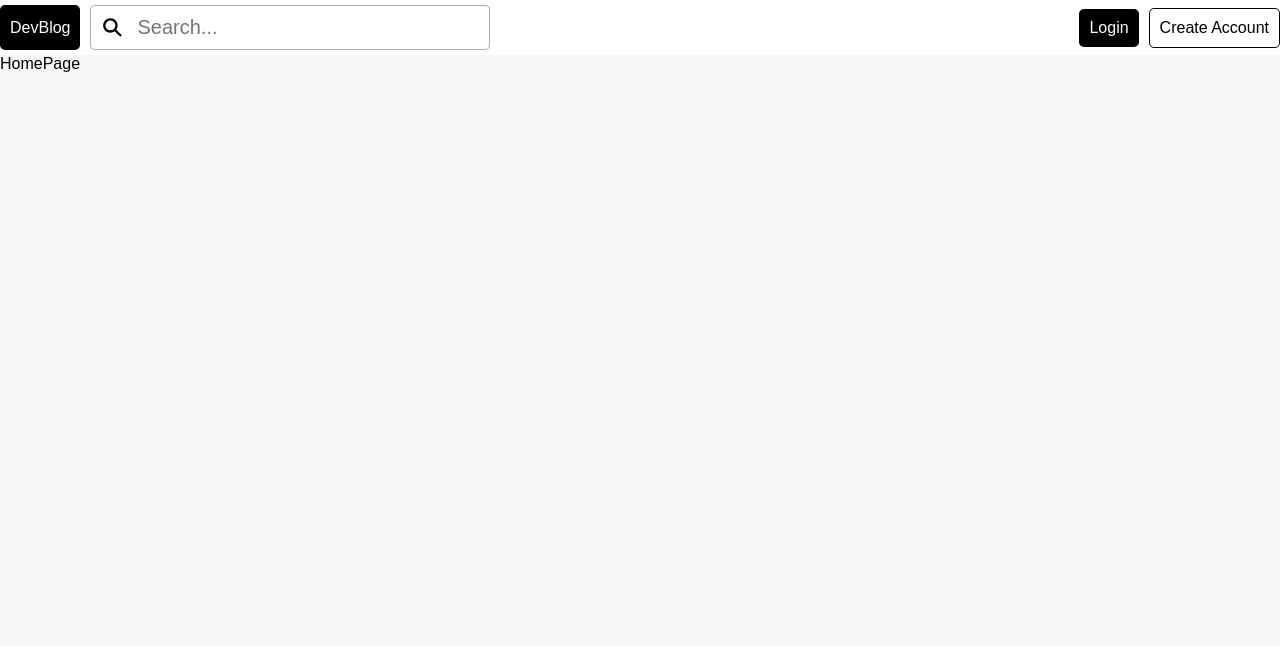
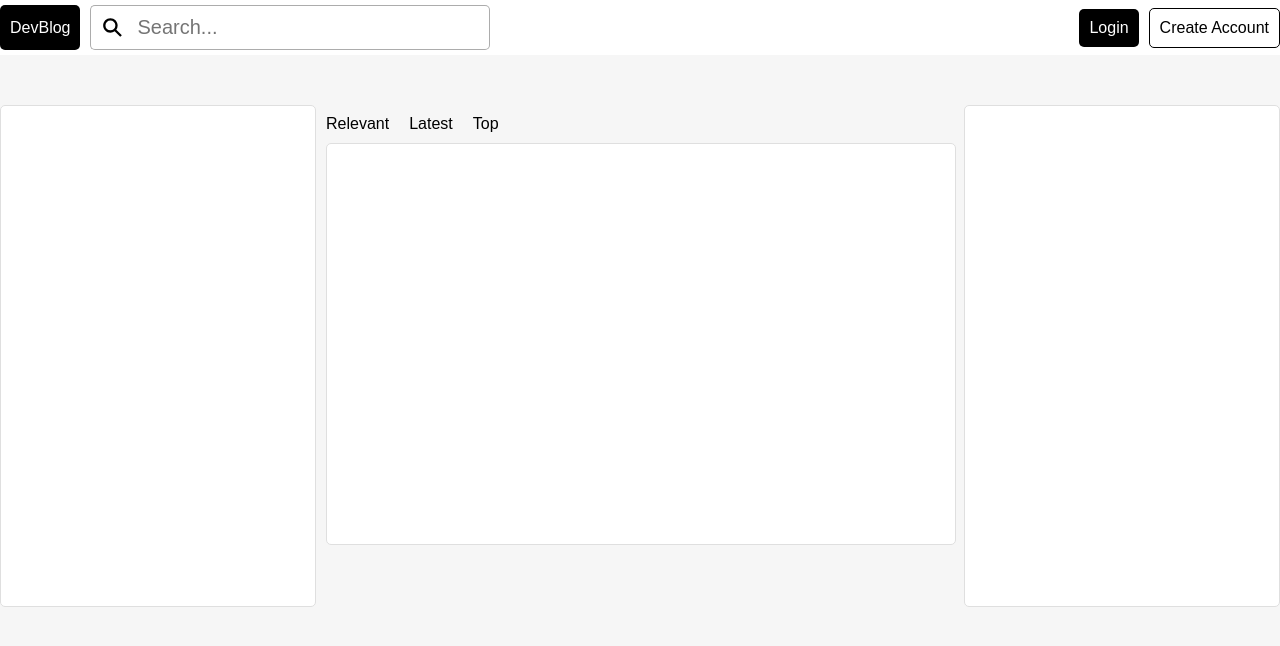
Before and after one commit to atanas-zlatev-98/Dev-Blog, a React (Vite) app in the folder client/: page / in a window 1280 px wide. Shown: the top 646 px of the page. Built offline with nearby package versions, Linux system fonts and the light colour scheme; a web font is replaced by a local one.

Commit message:
home page structure

```diff
--- a/client/src/App.jsx
+++ b/client/src/App.jsx
@@ -1,20 +1,21 @@
-import { Router,Route, Routes } from 'react-router-dom';
-import HomePage from './components/pages/home/HomePage';
-import './App.scss'
-import NavigationBar from './components/navigation/NavigationBar';
+import { Router, Route, Routes } from "react-router-dom";
+import HomePage from "./components/pages/home/HomePage";
+import "./App.scss";
+import NavigationBar from "./components/navigation/NavigationBar";
 
 function App() {
-
   return (
-   <>
-   <div className='main'>
-    <NavigationBar/>
-    <Routes>
-      <Route path='/' element={<HomePage/>}/>
-    </Routes>
-   </div>
-   </>
-  )
+    <>
+      <div className="main">
+        <NavigationBar />
+        <div className="pages">
+          <Routes>
+            <Route path="/" element={<HomePage />} />
+          </Routes>
+        </div>
+      </div>
+    </>
+  );
 }
 
-export default App
+export default App;
--- a/client/src/App.scss
+++ b/client/src/App.scss
@@ -4,4 +4,15 @@
 }
 .main {
   background-color: #f6f6f6;
+  display: flex;
+  justify-content: center;
+  align-items: center;
+  flex-direction: column;
 }
+
+.pages {
+    max-width: 1440px;
+    width: 100%;
+    height: 100vh;
+    // background-color: red;
+}
--- a/client/src/components/pages/home/HomePage.jsx
+++ b/client/src/components/pages/home/HomePage.jsx
@@ -1,10 +1,23 @@
-import React from 'react'
-import './HomePage.style.scss';
+import React from "react";
+import "./HomePage.style.scss";
 
 const HomePage = () => {
   return (
-    <div>HomePage</div>
-  )
-}
+    <div className="home-page">
+      <div className="left-side-bar"></div>
+      <div className="center-content">
+        <div className="headings">
+          <ul>
+            <li>Relevant</li>
+            <li>Latest</li>
+            <li>Top</li>
+          </ul>
+        </div>
+        <div className="content"></div>
+      </div>
+      <div className="right-side-bar"></div>
+    </div>
+  );
+};
 
-export default HomePage
+export default HomePage;
--- a/client/src/components/pages/home/HomePage.style.scss
+++ b/client/src/components/pages/home/HomePage.style.scss
@@ -0,0 +1,48 @@
+.home-page {
+  display: flex;
+  justify-content: space-between;
+  padding: 50px 0px;
+  gap: 10px;
+}
+.left-side-bar {
+  width: 350px;
+  background-color: white;
+  height: 500px;
+  border-radius: 5px;
+  border: 1px solid rgb(223, 223, 223);
+}
+
+.center-content {
+  width: 700px;
+  // background-color: white;
+  height: 500px;
+  border-radius: 5px;
+  .headings {
+    padding: 10px 0px;
+
+    ul {
+        display: flex;
+        flex-direction: row;
+        gap: 20px;
+
+        li {
+            overflow: hidden;
+        }
+    }
+  }
+  .content {
+    background-color: white;
+    width: 100%;
+    height: 400px;
+    border-radius: 5px;
+    border: 1px solid rgb(223, 223, 223);
+  }
+}
+
+.right-side-bar {
+  width: 350px;
+  background-color: white;
+  height: 500px;
+  border-radius: 5px;
+  border: 1px solid rgb(223, 223, 223);
+}
```
